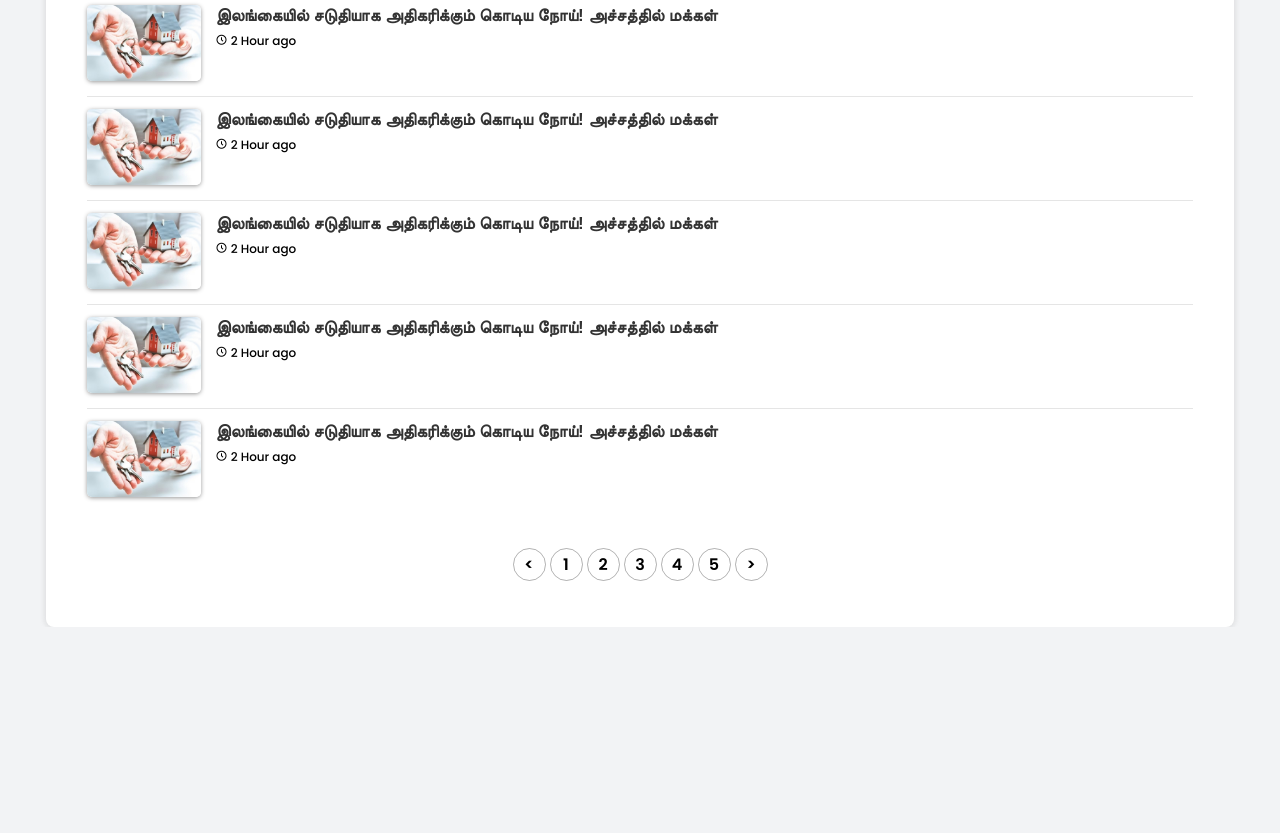
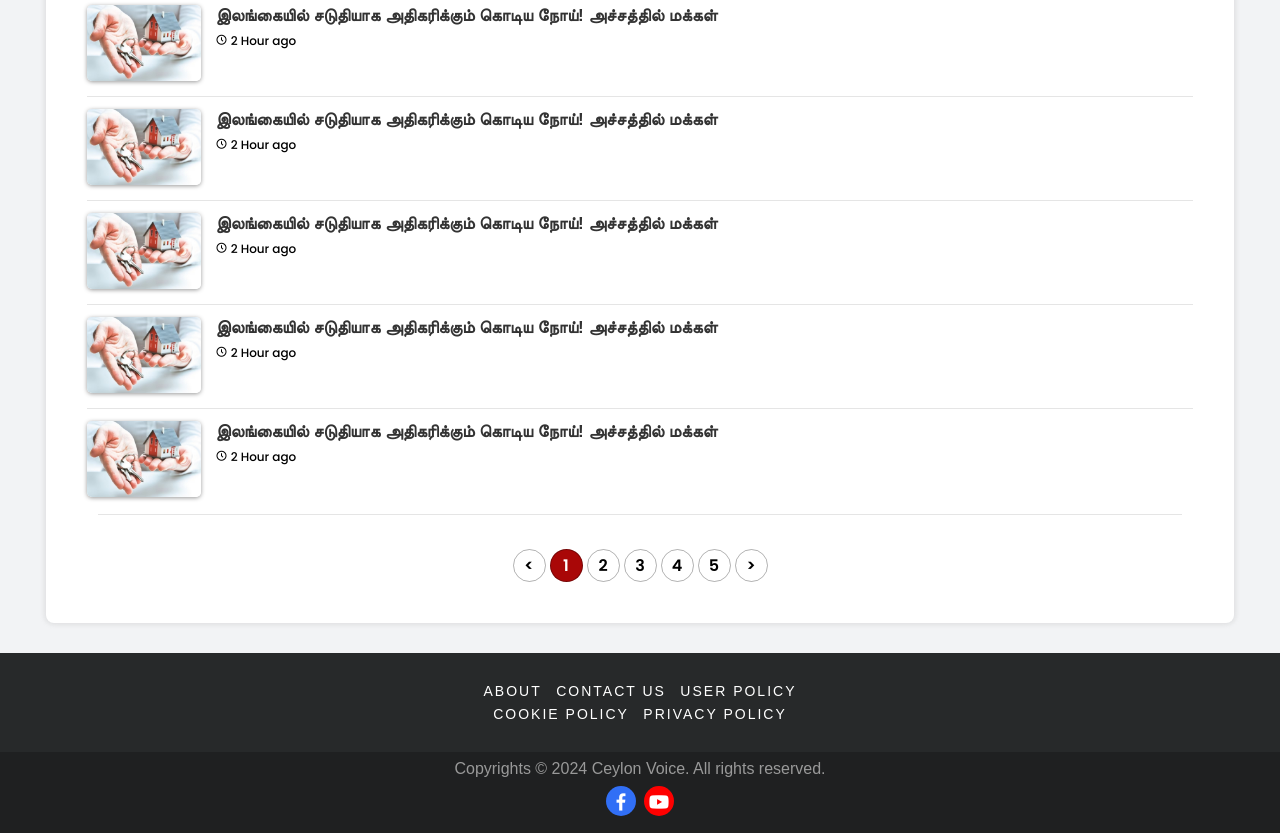
Before and after one commit to Controluser/ceylon_voice, a plain HTML site: page index.html in a window 1280 px wide. Shown: the part 3281-4114 px from the top of the page. Before the commit the page ends 3908 px from the top, so only its background shows below. Drawn offline with nearby package versions, Linux system fonts and the light colour scheme; a web font is replaced by a local one.

Commit message:
landing finished

```diff
--- a/css/style.css
+++ b/css/style.css
@@ -1,9 +1,10 @@
-@import url('https://fonts.googleapis.com/css2?family=Mukta+Malar:wght@400;500;600;700&family=Noto+Sans+Tamil:wght@100..900&family=Poppins:ital,wght@0,300;0,400;0,500;0,600;0,700;1,400&display=swap');
-
+@import url('https://fonts.googleapis.com/css2?family=Mukta+Malar:wght@400;500;600;700&family=Noto+Sans+Tamil:wght@100..900&family=Poppins:ital,wght@0,100;0,200;0,300;0,400;0,500;0,600;0,700;0,800;0,900;1,100;1,200;1,300;1,400;1,500;1,600;1,700;1,800;1,900&family=Signika+Negative:wght@300..700&display=swap');
 :root {
   --main-color: #A90707;
   --post-title: #333333;
-  --background: #F2F3F5
+  --background: #F2F3F5;
+  --footer-top: #27292A;
+  --footer-bottom: #1F2021;
 }
 * {
   margin: 0;
@@ -331,12 +332,13 @@ main section {
 
 .news-pages-nav {
   width: 92%;
-  min-height: 110px;
+  min-height: 100px;
   display: flex;
   align-items: center;
   justify-content: center;
   font-size: 16px;
-  margin-top: 10px;
+  margin-top: 15px;
+  border-top: 1px solid rgba(0, 0, 0, 0.1);
 
 
 }
@@ -375,3 +377,93 @@ main section {
 .news-pages-nav .next-page-nav {
   margin-right: 0;
 }
+
+.news-pages-nav .btn1 {
+  background: var(--main-color);
+  color: #fff;
+}
+
+/*FOOTER SECTION*/
+
+main footer {
+
+  width: 100%;
+  height: 180px;
+  margin-top: 30px;
+}
+
+footer .footer-top {
+  height: 55%;
+  background: var(--footer-top);
+  display: flex;
+  flex-direction: column;
+  justify-content: center;
+  align-items: center;
+}
+
+footer .footer-top a {
+  color: #FFFFFF;
+  font-family: 'Signika Negative', sans-serif;
+  text-transform: uppercase;
+  text-decoration: none;
+  letter-spacing: 2px;
+  font-size: 14px;
+  margin:0 5px;
+}
+
+footer .footer-top .about-contact-userpolicy {
+  padding-bottom: 5px;
+}
+
+footer .cookiepolicy-privacypolicy {
+  margin-right: 0;
+}
+
+footer .footer-bottom {
+  height: 45%;
+  background: var(--footer-bottom);
+  display: flex;
+  flex-direction: column;
+  align-items: center;
+}
+
+footer .footer-bottom .copyrights {
+  margin: 8px 0 8px 0;
+  font-family: 'Signika Negative', sans-serif;
+  color: #999999;
+}
+
+footer .footer-bottom .copyrights p a {
+  text-decoration: none;
+  color: #999999;
+  font-weight: 500;
+}
+
+footer .footer-bottom .social-icons {
+  display: flex;
+  width: 68px;
+  justify-content: space-between;
+}
+
+footer .footer-bottom .social-icons i {
+  width: 30px;
+  height: 30px;
+  border-radius: 50%;
+  display: flex;
+  align-items: center;
+  justify-content: center;
+  font-size: 23px;
+  color: #FFFFFF;
+}
+
+footer .footer-bottom .social-icons a {
+  text-decoration: none;
+}
+
+footer .footer-bottom .social-icons .bxl-facebook {
+  background: #316FF6;
+}
+
+footer .footer-bottom .social-icons .bxl-youtube {
+  background: #FF0000;
+}
--- a/index.html
+++ b/index.html
@@ -426,10 +426,10 @@
 
         <div class="news-pages-nav">
           <div class="previous-page-nav">
-              <button onclick="preBtn()" class="btn">&lt;</button>
+            <button class="">&lt;</button>
           </div>
           <div class="page-one">
-              <button class="btn">1</button>
+            <button class="btn1">1</button>
           </div>
           <div class="page-two">
             <button class="btn">2</button>
@@ -450,6 +450,29 @@
       </div>
     </section>
 
+    <footer>
+      <div class="footer-top">
+        <div class="about-contact-userpolicy">
+          <a href="#">about</a>
+          <a href="#">contact us</a>
+          <a href="#">user policy</a>
+        </div>
+        <div class="cookiepolicy-privacypolicy">
+          <a href="#">cookie policy</a>
+          <a href="#">privacy policy</a>
+        </div>
+      </div>
+      <div class="footer-bottom">
+        <div class="copyrights">
+          <p>Copyrights &copy 2024 <a href="#">Ceylon Voice.</a> All rights reserved.</p>
+        </div>
+        <div class="social-icons">
+          <a href="#"><i class='bx bxl-facebook'></i></a>
+          <a href="https://youtube.com/@CeylonVoice?feature=shared"><i class='bx bxl-youtube' ></i></a>
+        </div>
+      </div>
+    </footer>
+
   </main>
 
   <script src="js/main.js"></script>
```
Lines whose indentation alone changed are shown as unchanged.
